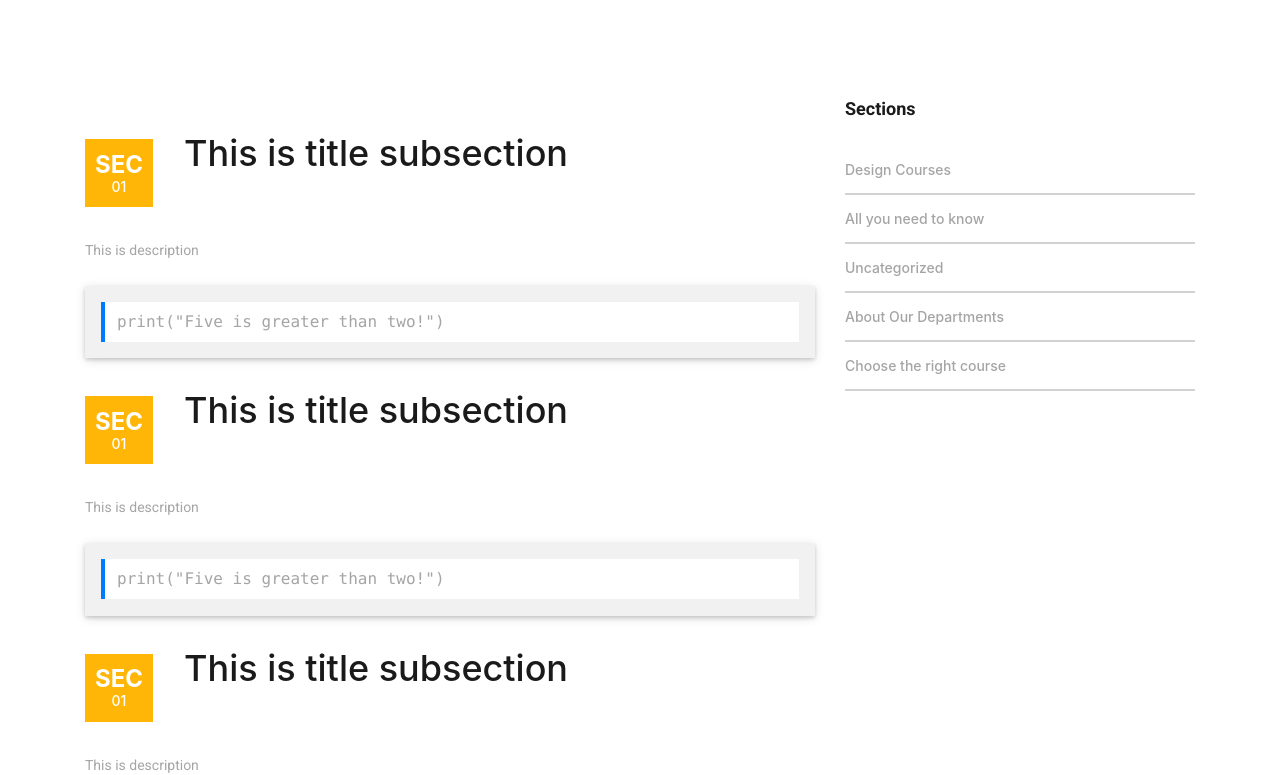
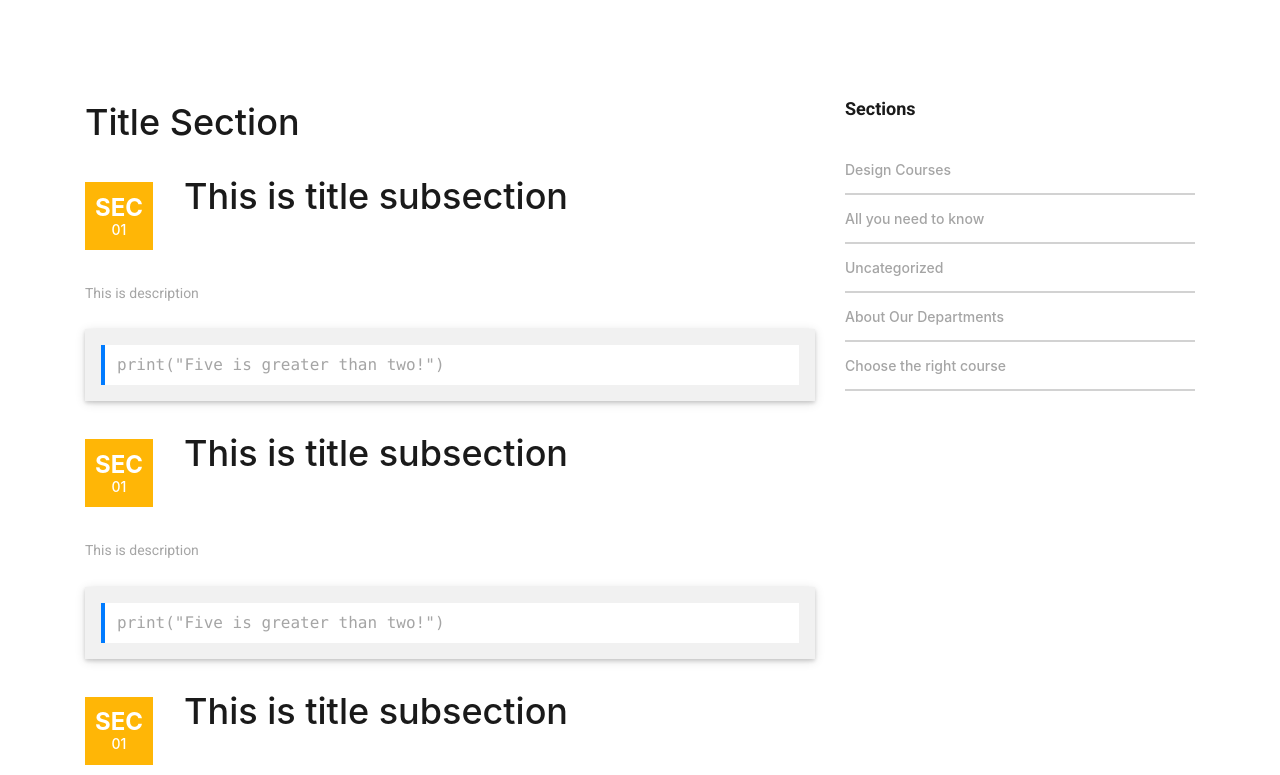
Before and after one commit to HoaHyNgoc/courses-review-site, a React (Create React App) app in the folder academics-review-app/: page / in a window 1280 px wide. Shown: the part 449-1224 px from the top of the page. Built offline with nearby package versions, Linux system fonts and the light colour scheme.

Commit message:
adding title section in detail courses page

```diff
--- a/academics-review-app/src/components/page_courses_detail/child_page_courses_detail/DetailContentSection.js
+++ b/academics-review-app/src/components/page_courses_detail/child_page_courses_detail/DetailContentSection.js
@@ -2,15 +2,18 @@ import React, { Component } from 'react';
 import DetailContentSubSection from './DetailContentSubSection';
 
 class DetailContentSection extends Component {
+    SectionContentTitle = (idCourse, titleSection) => {
+        return (
+            <div className="news_post_title">
+                <a href="news_post.html">{titleSection}</a>
+            </div>
+        );
+    };
+
     render() {
         return (
             <div className="col-lg-8 scroll-add">
-                <DetailContentSubSection />
-                <DetailContentSubSection />
-                <DetailContentSubSection />
-                <DetailContentSubSection />
-                <DetailContentSubSection />
-                <DetailContentSubSection />
+                {this.SectionContentTitle("1", "Title Section")}
                 <DetailContentSubSection />
                 <DetailContentSubSection />
                 <DetailContentSubSection />
```
